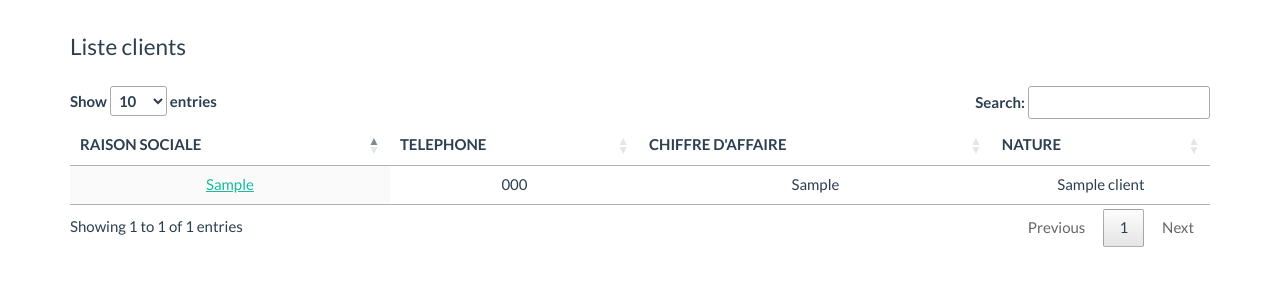
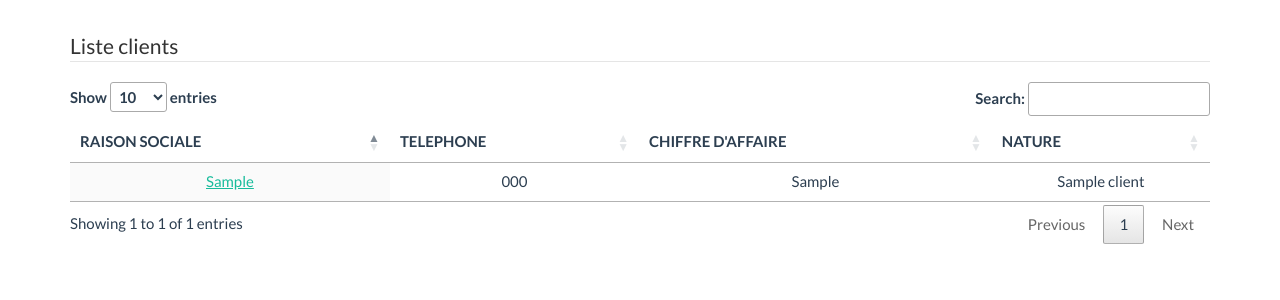
Before and after one commit to cyroul82/ProjectPHPJS, a PHP site: page /listClient.php in a window 1280 px wide. Shown: the part 60-360 px from the top of the page. Run offline with PHP 8.4, Linux system fonts and the light colour scheme; tables that the repository leaves empty or names only in its code hold one stand-in row (values such as "Sample post"); some libraries are stand-ins or nearby versions; some web fonts are replaced.

Commit message:
update css

```diff
--- a/css/custom.css
+++ b/css/custom.css
@@ -654,7 +654,7 @@ table td[class*=col-],table th[class*=col-]{position:static;float:none;display:t
 }
 fieldset,legend{padding:0;border:0}
 fieldset{margin:0;min-width:0}
-legend{display:block;width:100%;margin-bottom:21px;font-size:22.5px;line-height:inherit;color:#2c3e50;border-bottom:1px solid transparent}
+legend{display: block;width: 100%;padding: 0;margin-bottom: 20px;font-size: 21px;line-height: inherit;color: #333;border: 0;border-bottom: 1px solid #e5e5e5;}
 label{display:inline-block;max-width:100%;margin-bottom:5px}
 input[type=search]{-webkit-box-sizing:border-box;-moz-box-sizing:border-box;box-sizing:border-box;-webkit-appearance:none}
 input[type=checkbox],input[type=radio]{margin:4px 0 0;margin-top:1px\9;line-height:normal}
```
